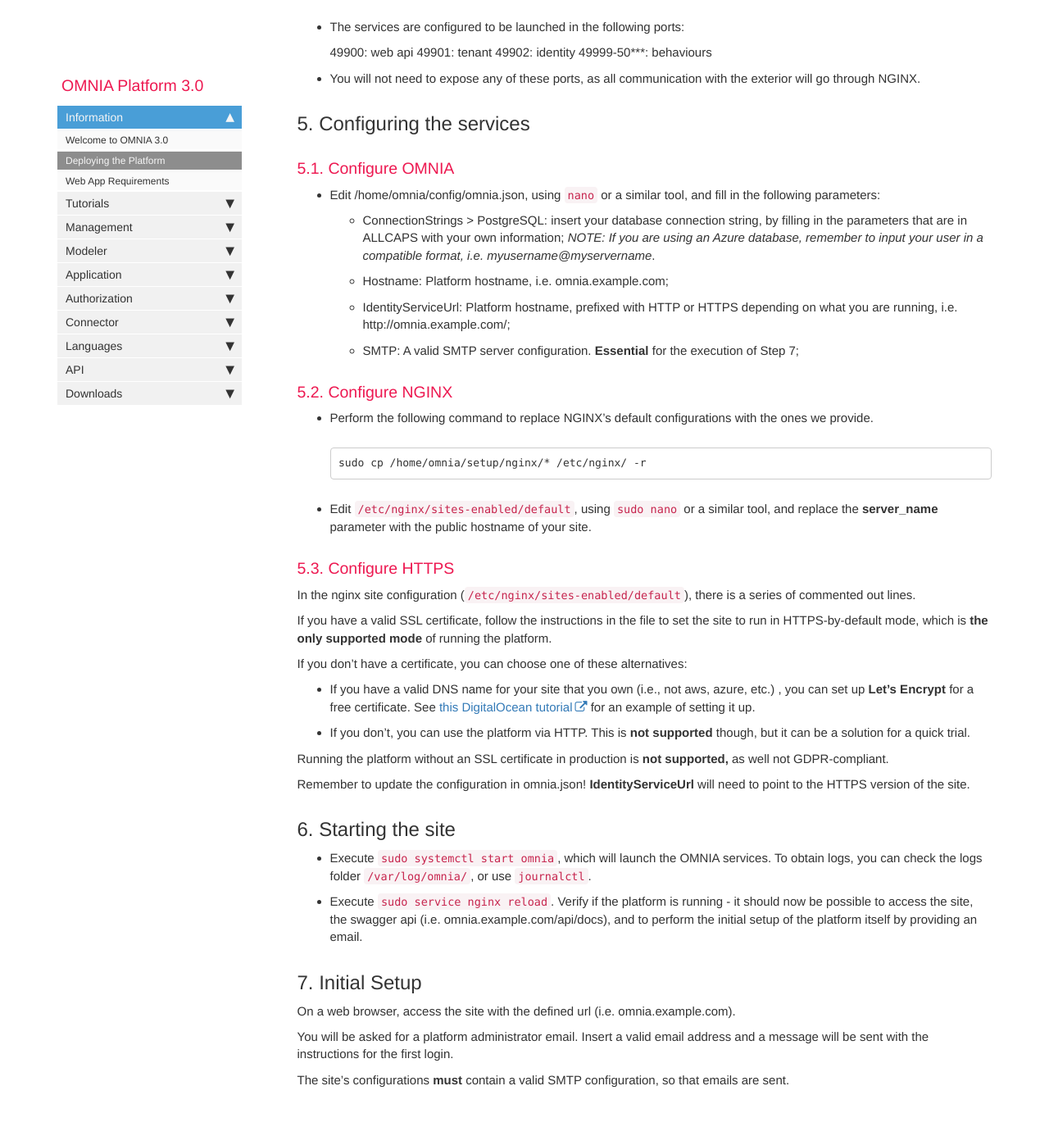
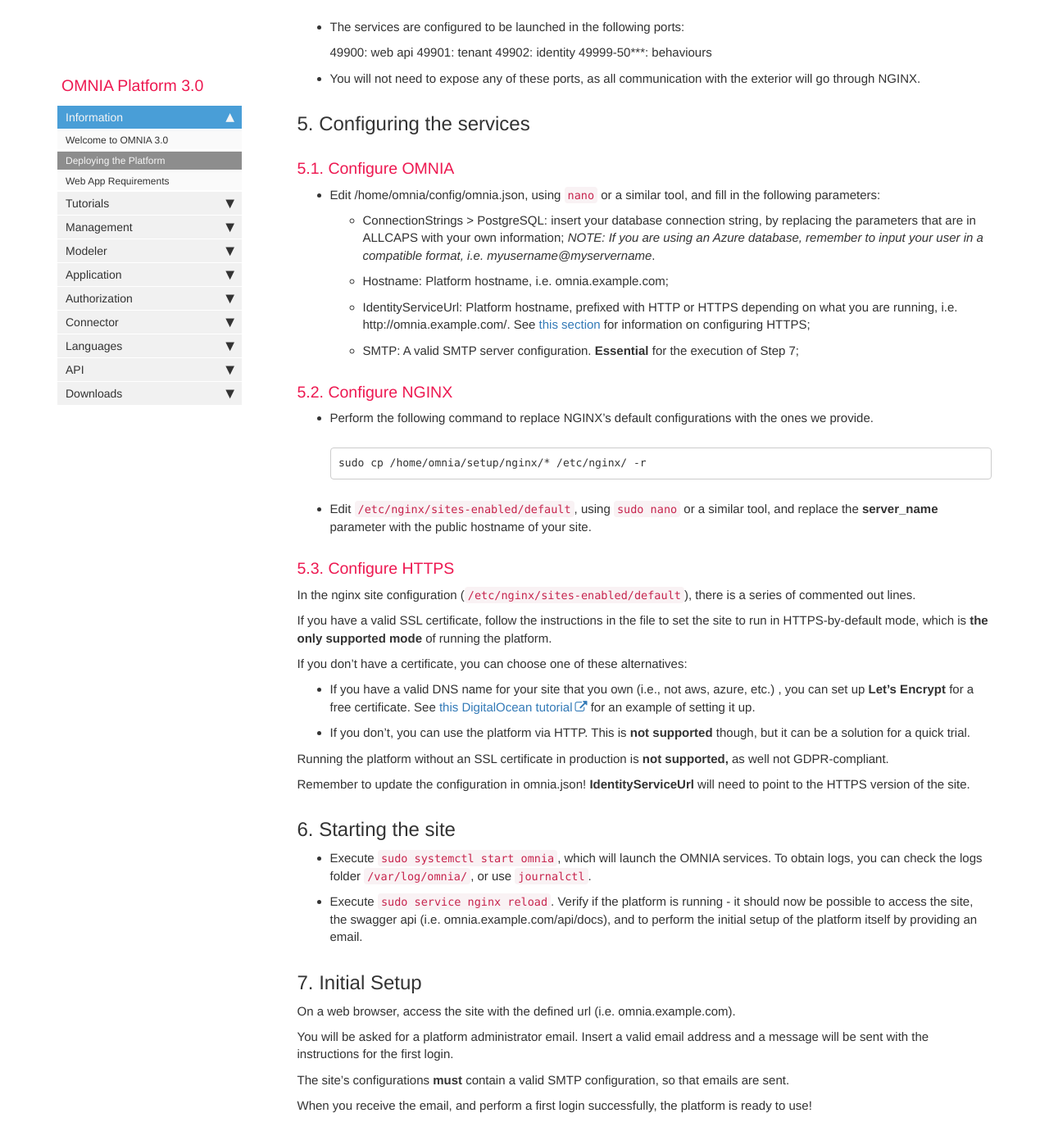
Before and after one commit to daniel8lopes/omnia3, a Jekyll site: the page built from docs/pages/omnia3/Deployment/omnia3_deploymenttutorial.md, in a window 1280 px wide and 1400 px high, scrolled down 1692 px. Shown: the top 1397 px of the window at 82% size. Built offline with Jekyll 4.4.1, drawn with Linux system fonts in a browser that asks for light colours; nearby versions of some CDN libraries; comment, search, counter and statistics services are not loaded.

Commit message:
Add details to tutorial

```diff
--- a/docs/pages/omnia3/Deployment/omnia3_deploymenttutorial.md
+++ b/docs/pages/omnia3/Deployment/omnia3_deploymenttutorial.md
@@ -70,10 +70,10 @@ sudo systemctl enable omnia omnia-*
 ### 5.1. Configure OMNIA
 
 - Edit /home/omnia/config/omnia.json, using `nano` or a similar tool, and fill in the following parameters:
-    - ConnectionStrings > PostgreSQL: insert your database connection string, by filling in the parameters that are in ALLCAPS with your own information;
+    - ConnectionStrings > PostgreSQL: insert your database connection string, by replacing the parameters that are in ALLCAPS with your own information;
         _NOTE: If you are using an Azure database, remember to input your user in a compatible format, i.e. myusername@myservername_.
     - Hostname: Platform hostname, i.e. omnia.example.com;
-    - IdentityServiceUrl: Platform hostname, prefixed with HTTP or HTTPS depending on what you are running, i.e. http://omnia.example.com/;
+    - IdentityServiceUrl: Platform hostname, prefixed with HTTP or HTTPS depending on what you are running, i.e. http://omnia.example.com/. See [this section](omnia3_deploymenttutorial.html#53-configure-https) for information on configuring HTTPS;
     - SMTP: A valid SMTP server configuration. **Essential** for the execution of Step 7;
 
 
@@ -111,3 +111,5 @@ On a web browser, access the site with the defined url (i.e. omnia.example.com).
 You will be asked for a platform administrator email. Insert a valid email address and a message will be sent with the instructions for the first login.
 
 The site's configurations **must** contain a valid SMTP configuration, so that emails are sent.
+
+When you receive the email, and perform a first login successfully, the platform is ready to use!
```
